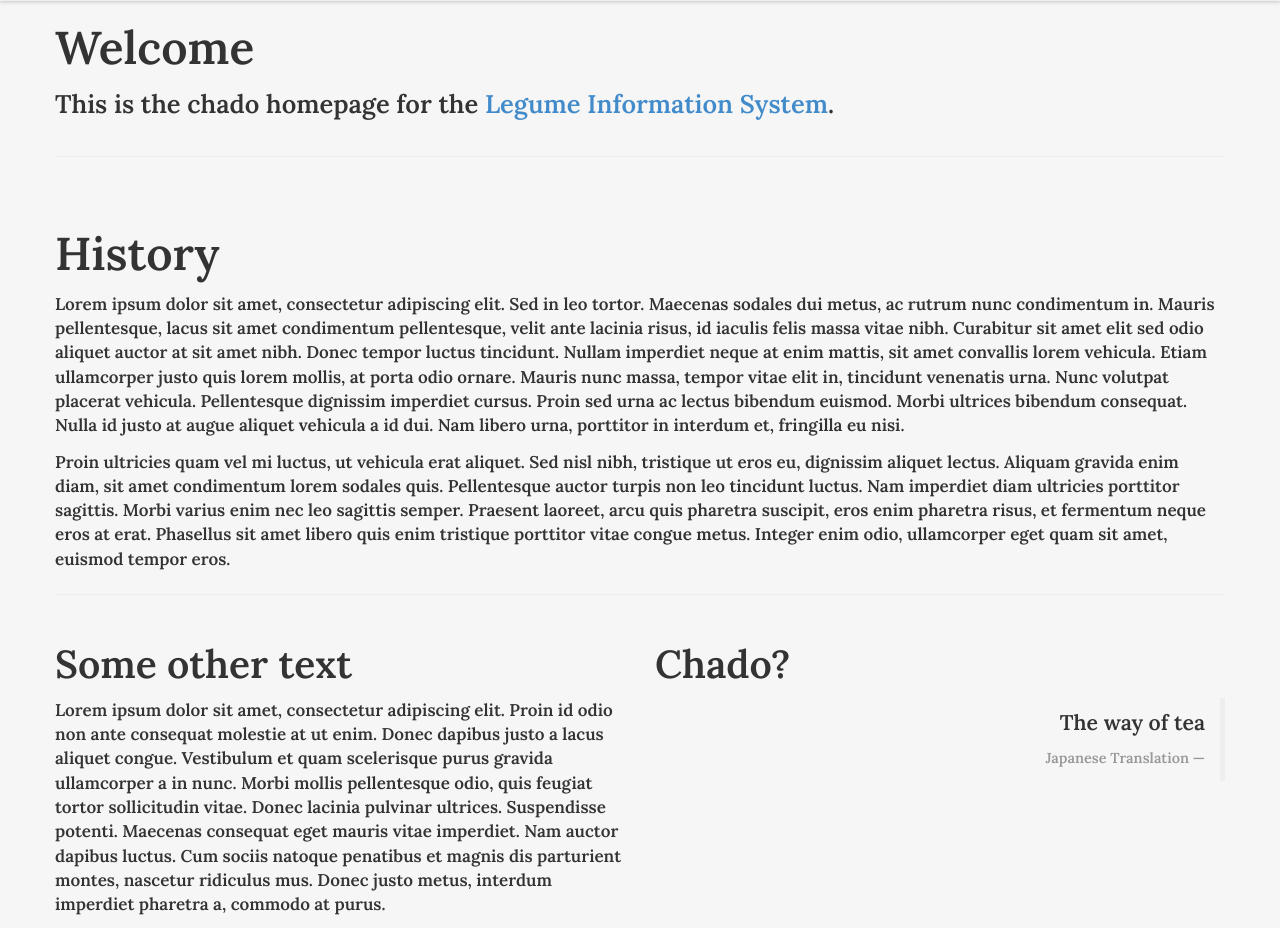
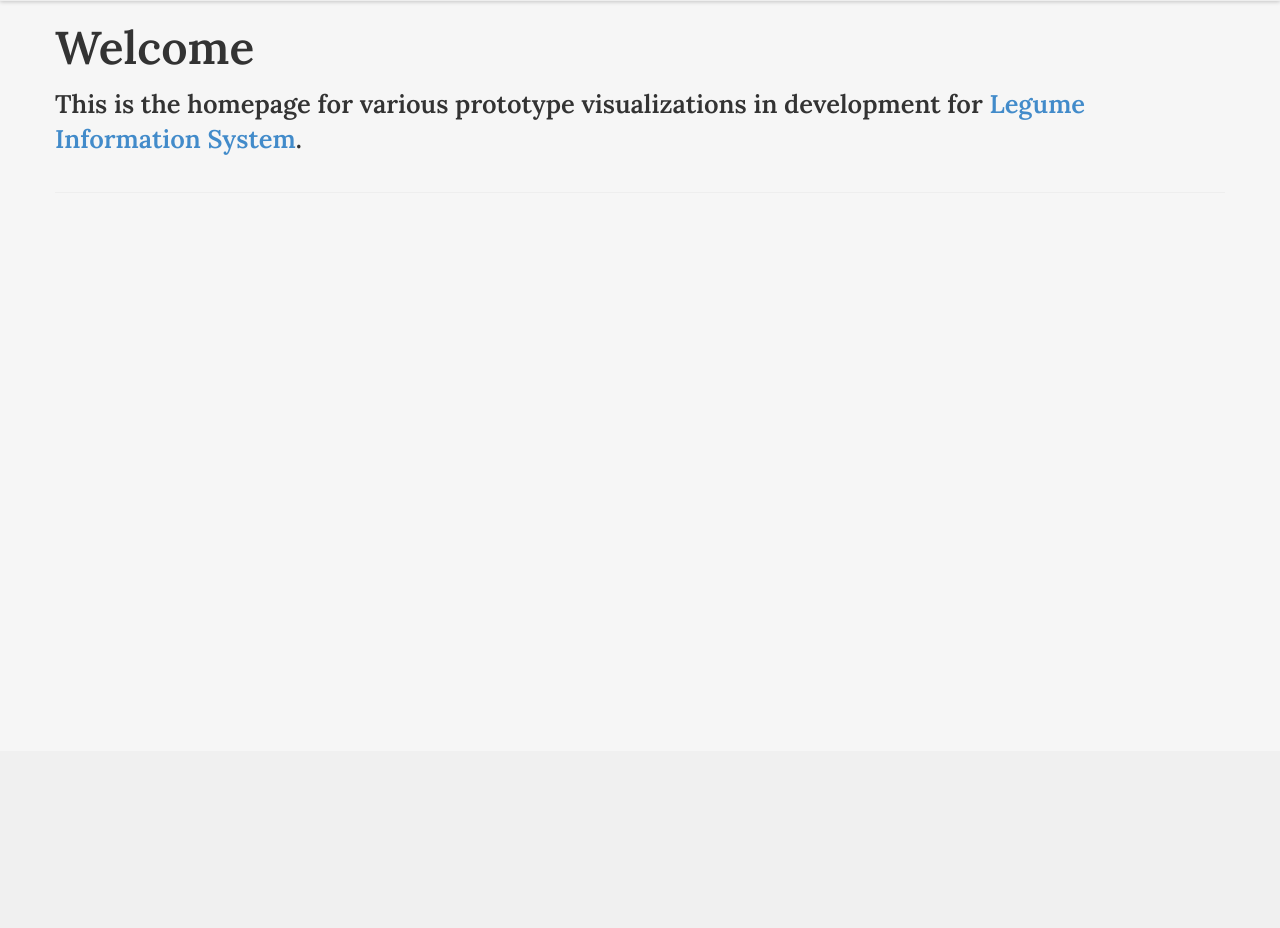
Before and after one commit to ncgr/lis_gene_families, a Django app: template django/chadotest/templates/chado/index.html in a window 1280 px wide. Shown: the part 49-977 px from the top of the page. After the commit the page ends 204 px from the top, so only its background shows below. Run offline with Django 3.2, Linux system fonts and the light colour scheme; the template is opened without the code that fills it, so the values that code supplies are empty; parts of the project's set-up code (start-up, migrations or seed data) failed here and were passed over.

Commit message:
remove boilerplate now that this site is becoming productionesque

```diff
--- a/django/chadotest/templates/chado/index.html
+++ b/django/chadotest/templates/chado/index.html
@@ -6,34 +6,9 @@
     <div class="row">
         <div class="col-lg-12">
             <h1>Welcome</h1>
-            <p class="lead">This is the chado homepage for the <a href="http://www.comparative-legumes.org" target="_blank">Legume Information System</a>.</p>
+            <p class="lead">This is the homepage for various prototype visualizations in development for <a href="http://legumeinfo.org">Legume Information System</a>.</p>
         </div>
     </div>
 </div>
 
-<!-- History -->
-    <!-- Origins -->
-    <div class="row">
-        <div class="col-lg-12">
-            <div class="page-header">
-                <h1 id="type">History</h1>
-                <p>Lorem ipsum dolor sit amet, consectetur adipiscing elit. Sed in leo tortor. Maecenas sodales dui metus, ac rutrum nunc condimentum in. Mauris pellentesque, lacus sit amet condimentum pellentesque, velit ante lacinia risus, id iaculis felis massa vitae nibh. Curabitur sit amet elit sed odio aliquet auctor at sit amet nibh. Donec tempor luctus tincidunt. Nullam imperdiet neque at enim mattis, sit amet convallis lorem vehicula. Etiam ullamcorper justo quis lorem mollis, at porta odio ornare. Mauris nunc massa, tempor vitae elit in, tincidunt venenatis urna. Nunc volutpat placerat vehicula. Pellentesque dignissim imperdiet cursus. Proin sed urna ac lectus bibendum euismod. Morbi ultrices bibendum consequat. Nulla id justo at augue aliquet vehicula a id dui. Nam libero urna, porttitor in interdum et, fringilla eu nisi.</p>
-                <p>Proin ultricies quam vel mi luctus, ut vehicula erat aliquet. Sed nisl nibh, tristique ut eros eu, dignissim aliquet lectus. Aliquam gravida enim diam, sit amet condimentum lorem sodales quis. Pellentesque auctor turpis non leo tincidunt luctus. Nam imperdiet diam ultricies porttitor sagittis. Morbi varius enim nec leo sagittis semper. Praesent laoreet, arcu quis pharetra suscipit, eros enim pharetra risus, et fermentum neque eros at erat. Phasellus sit amet libero quis enim tristique porttitor vitae congue metus. Integer enim odio, ullamcorper eget quam sit amet, euismod tempor eros.</p>
-            </div>
-        </div>
-    </div>
-    <!-- Collaborators -->
-    <div class="row">
-        <div class="col-lg-6">
-            <h2>Some other text</h2>
-            <p>Lorem ipsum dolor sit amet, consectetur adipiscing elit. Proin id odio non ante consequat molestie at ut enim. Donec dapibus justo a lacus aliquet congue. Vestibulum et quam scelerisque purus gravida ullamcorper a in nunc. Morbi mollis pellentesque odio, quis feugiat tortor sollicitudin vitae. Donec lacinia pulvinar ultrices. Suspendisse potenti. Maecenas consequat eget mauris vitae imperdiet. Nam auctor dapibus luctus. Cum sociis natoque penatibus et magnis dis parturient montes, nascetur ridiculus mus. Donec justo metus, interdum imperdiet pharetra a, commodo at purus.</p>
-        </div>
-        <div class="col-lg-6">
-            <h2>Chado?</h2>
-            <blockquote class="pull-right">
-                <p>The way of tea</p>
-                <small>Japanese <cite title="Source Title">Translation</cite></small>
-            </blockquote>
-        </div>
-    </div>
 {% endblock %}
```
